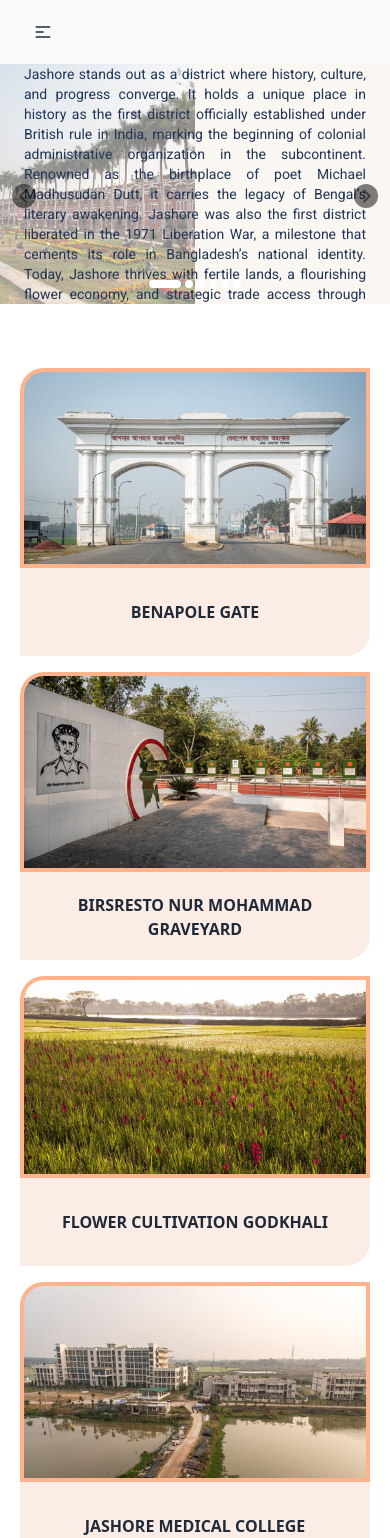
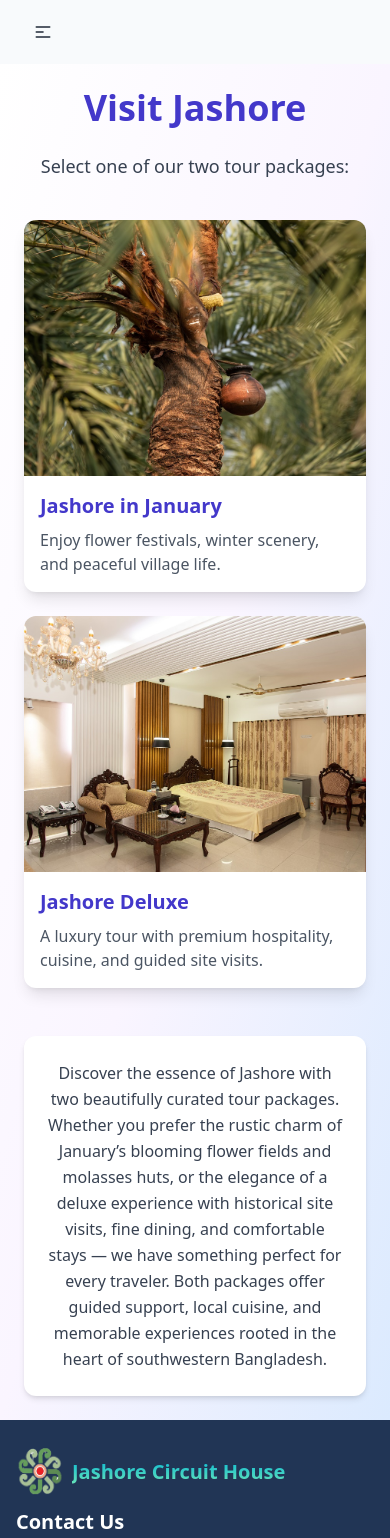
Before and after one commit to ajoy-dutta/Frontend-Circuit-House-Management-System, a React (Vite) app: page /visitJashore in a window 390 px wide. Shown: the top 1538 px of the page. Built offline with nearby package versions, Linux system fonts and the light colour scheme; what @react-pdf/renderer would draw is missing.

Commit message:
visit,store changes

```diff
--- a/src/Components/Navbar/Navbar.jsx
+++ b/src/Components/Navbar/Navbar.jsx
@@ -56,7 +56,7 @@ const Navbar = () => {
       </li>
       <li>
         <NavLink
-          to="/visitJashore"
+          to="/attractions"
           className={({ isActive }) =>
             isActive ? "text-cyan-400 font-bold" : "hover:text-cyan-400"
           }
@@ -76,24 +76,24 @@ const Navbar = () => {
       </li> */}
       <li>
         <NavLink
-          to="/media"
+          to="/visitJashore"
           className={({ isActive }) =>
             isActive ? "text-cyan-400 font-bold" : "hover:text-cyan-400"
           }
           onClick={handleDropdownToggle}
         >
-          Media
+          Visit Jashore
         </NavLink>
       </li>
       <li>
         <NavLink
-          to="/calender"
+          to="/ourStore"
           className={({ isActive }) =>
             isActive ? "text-cyan-400 font-bold" : "hover:text-cyan-400"
           }
           onClick={handleDropdownToggle}
         >
-          Tourism Calender
+          Our Store
         </NavLink>
       </li>
       <li>
@@ -174,7 +174,7 @@ const Navbar = () => {
 
       <li >
         <NavLink
-          to="/visitJashore"
+          to="/attractions"
           className={({ isActive }) =>
             isActive ? "text-cyan-400 font-bold" : "hover:text-cyan-400"
           }
@@ -197,25 +197,25 @@ const Navbar = () => {
 
         <li >
         <NavLink
-          to="/media"
+          to="/visitJashore"
           className={({ isActive }) =>
             isActive ? "text-cyan-400 font-bold" : "hover:text-cyan-400"
           }
           onClick={handleDropdownToggle}
         >
-          Media
+          Visit Jashore
         </NavLink>
       </li>
 
       <li >
         <NavLink
-          to="/calender"
+          to="/ourStore"
           className={({ isActive }) =>
             isActive ? "text-cyan-400 font-bold" : "hover:text-cyan-400"
           }
           onClick={handleDropdownToggle}
         >
-          Calender
+          Our Store
         </NavLink>
       </li>
 
--- a/src/Pages/Media/Media.jsx
+++ b/src/Pages/Media/Media.jsx
@@ -1,119 +1,57 @@
-import { Link } from "react-router-dom";
-import { useUser } from "../../Provider/UserProvider";
-import img from "../../assets/Slider/Jessore Road_01.jpg";
-import { useEffect, useState } from "react";
-import AxiosInstance from "../../Components/Axios";
+import React from "react";
+import januaryImg from "../../assets/Slider/Khejur Guur_06.jpg";
+import deluxeImg from "../../assets/Rooms/CircuitHouse_11.jpg";
 
-const Media = () => {
-  const { user } = useUser();
-  const [mediaData, setMediaData] = useState([]);
-  const [selectedMedia, setSelectedMedia] = useState(null); // For storing selected media for the modal
-  const [isModalOpen, setIsModalOpen] = useState(false);
+export default function Media() {
+  return (
+    <div className="min-h-screen bg-gradient-to-br from-white via-purple-50 to-blue-100 p-6">
+      <h1 className="text-4xl font-bold text-center text-indigo-700 mb-6">Visit Jashore</h1>
+      <p className="text-center text-lg text-gray-700 mb-10">
+        Select one of our two tour packages:
+      </p>
 
-  const openModal = (item) => {
-    setSelectedMedia(item);
-    setIsModalOpen(true);
-  };
+      <div className="grid grid-cols-1 md:grid-cols-2 gap-6 max-w-6xl mx-auto">
+        {/* Jashore in January */}
+        <div className="bg-white shadow-lg rounded-xl overflow-hidden hover:scale-105 transition-transform duration-300">
+          <img
+            src={januaryImg}
+            alt="Jashore in January"
+            className="w-full h-64 object-cover"
+          />
+          <div className="p-4">
+            <h2 className="text-xl font-semibold text-indigo-700">Jashore in January</h2>
+            <p className="text-gray-600 mt-2">
+              Enjoy flower festivals, winter scenery, and peaceful village life.
+            </p>
+          </div>
+        </div>
 
-  const closeModal = () => {
-    setIsModalOpen(false);
-    setSelectedMedia(null);
-  };
-
-  useEffect(() => {
-    const fetchMedia = async () => {
-      try {
-        const response = await AxiosInstance.get("/media/");
-        setMediaData(response.data);
-      } catch (error) {
-        console.error("Error fetching media:", error);
-      }
-    };
-
-    fetchMedia();
-  }, []);
-
-  return (
-    <div className="bg-[#D8C4B6]">
-      <div
-        className="hero h-[500px]"
-        style={{
-          backgroundImage: `url(${img})`,
-          backgroundSize: "cover",
-          backgroundPosition: "center",
-          backgroundRepeat: "no-repeat",
-        }}
-      >
-        <div className="hero-overlay bg-opacity-60"></div>
-        <div className="hero-content text-neutral-content text-center">
-          <div className="max-w-2xl">
-            <h1 className="mb-5 text-4xl font-semibold italic">
-              Discover Moments, Captured in Time
-            </h1>
+        {/* Jashore Deluxe */}
+        <div className="bg-white shadow-lg rounded-xl overflow-hidden hover:scale-105 transition-transform duration-300">
+          <img
+            src={deluxeImg}
+            alt="Jashore Deluxe"
+            className="w-full h-64 object-cover"
+          />
+          <div className="p-4">
+            <h2 className="text-xl font-semibold text-indigo-700">Jashore Deluxe</h2>
+            <p className="text-gray-600 mt-2">
+              A luxury tour with premium hospitality, cuisine, and guided site visits.
+            </p>
           </div>
         </div>
       </div>
 
-      {user && (
-        <div className="flex justify-end p-6 items-end">
-          <Link
-            to="/addMedia"
-            className="btn btn-outline hover:bg-[#3E5879] border-[#3E5879]"
-          >
-            Add Media
-          </Link>
-        </div>
-      )}
-
-      <div className="max-w-7xl py-10 mx-auto grid grid-cols-1 md:grid-cols-2 text-black lg:grid-cols-3 gap-6">
-        {mediaData.map((item) => (
-          <div key={item.id} className="bg-[#F5EFE7] rounded-none shadow-lg">
-            <div>
-              <div className="h-64">
-                {item.image ? (
-                  <img
-                    src={item.image}
-                    alt="media"
-                    className="w-full h-64 object-cover"
-                  />
-                ) : item.video ? (
-                  <video controls className="w-full h-64 object-cover">
-                    <source src={item.video} type="video/mp4" />
-                    Your browser does not support the video tag.
-                  </video>
-                ) : null}
-              </div>
-              <div className="px-4 py-2">
-                <h2 className="card-title">{item.title}</h2>
-                <div className="flex justify-end">
-                  <button
-                    onClick={() => openModal(item)}
-                    className="btn bg-[#213555] hover:bg-[#3E5879] text-white btn-xs px-4 rounded-full"
-                  >
-                    Details
-                  </button>
-                </div>
-              </div>
-            </div>
-          </div>
-        ))}
-
-        {isModalOpen && selectedMedia && (
-          <div className="modal modal-open" role="dialog">
-            <div className="modal-box">
-              <h3 className="text-lg font-bold">{selectedMedia.title}</h3>
-              <p className="py-4 text-justify">{selectedMedia.description}</p>
-              <div className="modal-action">
-                <button onClick={closeModal} className="btn">
-                  Close
-                </button>
-              </div>
-            </div>
-          </div>
-        )}
+      {/* 📌 Detailed description BELOW the cards */}
+      <div className="mt-12 max-w-4xl mx-auto text-center text-gray-700 text-base leading-relaxed bg-white p-6 rounded-xl shadow-md">
+        <p>
+          Discover the essence of Jashore with two beautifully curated tour packages.
+          Whether you prefer the rustic charm of January’s blooming flower fields and molasses huts,
+          or the elegance of a deluxe experience with historical site visits, fine dining, and comfortable stays —
+          we have something perfect for every traveler. Both packages offer guided support, local cuisine, and
+          memorable experiences rooted in the heart of southwestern Bangladesh.
+        </p>
       </div>
     </div>
   );
-};
-
-export default Media;
+}
--- /dev/null
+++ b/src/Pages/store/Store.jsx
@@ -0,0 +1,73 @@
+import React, { useState } from "react";
+import kanthaImg from "../../assets/Stich Work_14.jpg";
+import molassesImg from "../../assets/Slider/Khejur Guur_06.jpg";
+import goodiesImg from "../../assets/Stich Work_14.jpg";
+
+const storeItems = [
+  {
+    title: "Nakshi Kantha",
+    image: kanthaImg,
+    description: "Traditional hand-stitched quilt showcasing Bangladeshi heritage.",
+    contactInfo: "Phone: +880123456789 | Email: orders@jashorestore.com"
+  },
+  {
+    title: "Date Molasses",
+    image: molassesImg,
+    description: "Pure winter molasses (Khejur Gur) from Jashore's villages.",
+    contactInfo: "Phone: +880987654321 | WhatsApp: +880199999999"
+  },
+  {
+    title: "Jashore Goody Bags",
+    image: goodiesImg,
+    description: "Gift packs including local snacks, crafts, and heritage treats.",
+    contactInfo: "Facebook: fb.com/jashoregoodies | Phone: +880111222333"
+  },
+];
+
+export default function Store() {
+  const [activeIndex, setActiveIndex] = useState(null);
+
+  const toggleContact = (index) => {
+    setActiveIndex(activeIndex === index ? null : index);
+  };
+
+  return (
+    <div className="min-h-screen bg-gray-50 p-6">
+      <h1 className="text-4xl font-bold text-center text-indigo-800 mb-10">Our Store</h1>
+
+      <div className="max-w-6xl mx-auto grid grid-cols-1 md:grid-cols-2 gap-8">
+        {storeItems.map((item, index) => (
+          <div
+            key={index}
+            className={`bg-white rounded-2xl shadow-md overflow-hidden transition-all duration-300 ${
+              index === 2 ? "md:col-span-2 mx-auto" : ""
+            }`}
+          >
+            <img
+              src={item.image}
+              alt={item.title}
+              className="w-full h-72 object-cover"
+            />
+            <div className="p-5">
+              <h2 className="text-2xl font-semibold text-indigo-700">{item.title}</h2>
+              <p className="text-gray-600 mt-2">{item.description}</p>
+
+              <button
+                className="mt-4 text-blue-600 hover:underline transition"
+                onClick={() => toggleContact(index)}
+              >
+                {activeIndex === index ? "Hide contact details" : "For order, click here"}
+              </button>
+
+              {activeIndex === index && (
+                <div className="mt-3 p-3 border border-gray-200 rounded bg-gray-100 text-sm text-gray-700">
+                  {item.contactInfo}
+                </div>
+              )}
+            </div>
+          </div>
+        ))}
+      </div>
+    </div>
+  );
+}
```
Also changed, not shown: src/main.jsx (+5 -5 lines).
